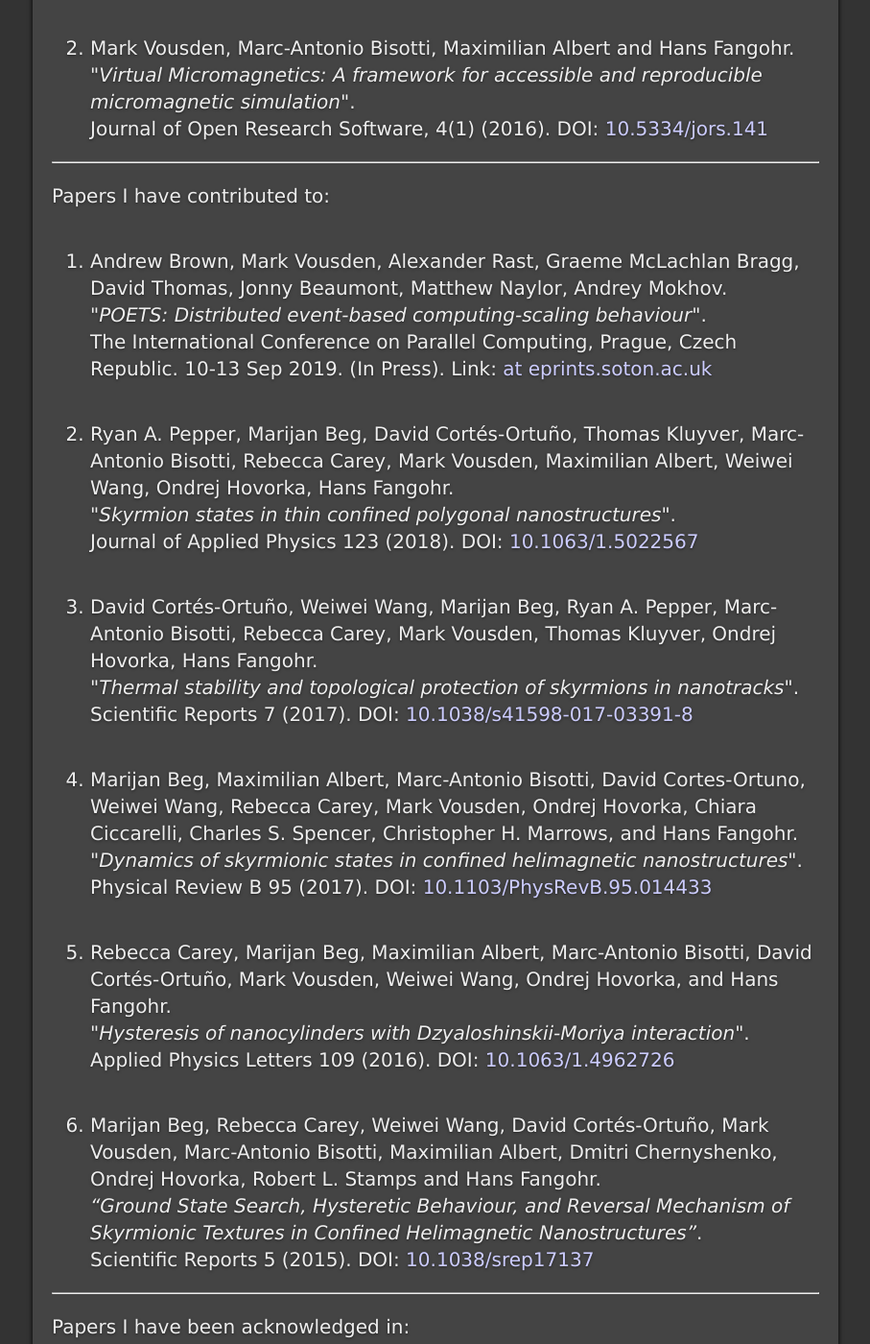
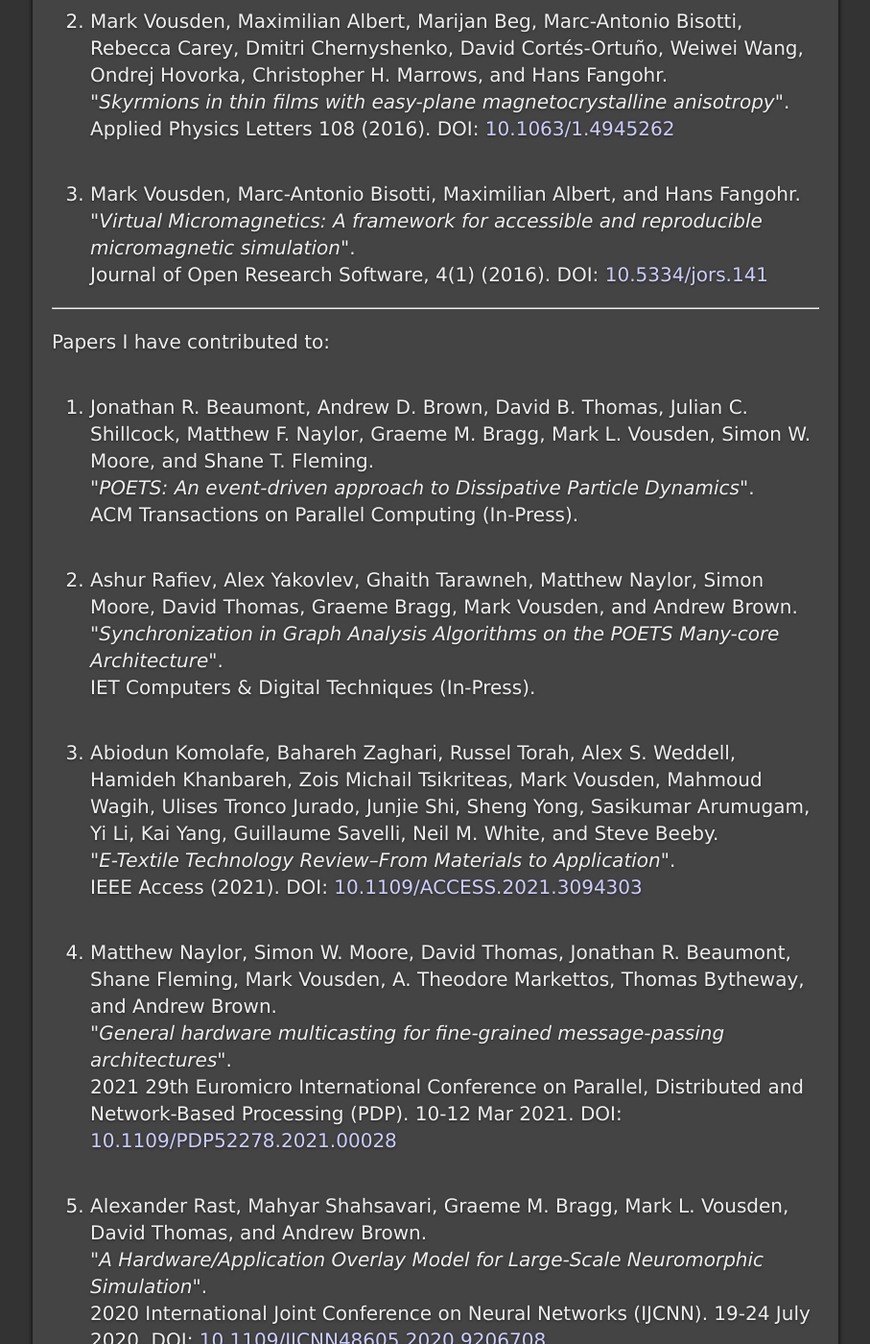
Before and after one commit to mvousden/personal-site, a Jekyll site: the page built from papers.html, in a window 1280 px wide and 1400 px high, scrolled down 381 px. Shown: the whole window at 96% size, without its empty margins (186-1093 px from the left). Built offline with Jekyll 4.4.1, drawn with Linux system fonts in a browser that asks for light colours; some of the changed text lies outside the part shown.

Commit message:
Update papers.

```diff
--- a/papers.html
+++ b/papers.html
@@ -3,23 +3,30 @@
 title: Papers
 ---
 
-<p>Papers I have authored:</p>
+<p>Papers I have directly authored:</p>
 
 <ol>
 <li><p>
+Mark Vousden, Graeme McLachlan Bragg, and Andrew Brown.<br>
+<i>"Asynchronous Simulated Annealing on the Placement Problem: A Beneficial Race
+Condition"</i>. <br>
+Journal of Parallel and Distributed Computing (In-Press).
+</p></li>
+
+<li><p>
 Mark Vousden, Maximilian Albert, Marijan Beg, Marc-Antonio Bisotti, Rebecca
 Carey, Dmitri Chernyshenko, David Cortés-Ortuño, Weiwei Wang, Ondrej Hovorka,
-Christopher H. Marrows and Hans Fangohr. <br>
+Christopher H. Marrows, and Hans Fangohr. <br>
 <i>"Skyrmions in thin films with easy-plane magnetocrystalline
-  anisotropy"</i>. <br>
+anisotropy"</i>. <br>
 Applied Physics Letters 108 (2016).
 DOI: <a href=http://dx.doi.org/10.1063/1.4945262>10.1063/1.4945262</a>
 </p></li>
 
 <li><p>
-Mark Vousden, Marc-Antonio Bisotti, Maximilian Albert and Hans Fangohr.<br>
+Mark Vousden, Marc-Antonio Bisotti, Maximilian Albert, and Hans Fangohr.<br>
 <i>"Virtual Micromagnetics: A framework for accessible and reproducible
-  micromagnetic simulation"</i>. <br>
+micromagnetic simulation"</i>. <br>
 Journal of Open Research Software, 4(1) (2016).
 DOI: <a href=http://doi.org/10.5334/jors.141>10.5334/jors.141</a>
 </p></li>
@@ -29,12 +36,63 @@
 
 <ol>
 <li><p>
+Jonathan R. Beaumont, Andrew D. Brown, David B. Thomas, Julian C. Shillcock,
+Matthew F. Naylor, Graeme M. Bragg, Mark L. Vousden, Simon W. Moore, and
+Shane T. Fleming.<br>
+<i>"POETS: An event-driven approach to Dissipative Particle Dynamics"</i>. <br>
+ACM Transactions on Parallel Computing (In-Press).
+<p></li>
+
+<li><p>
+Ashur Rafiev, Alex Yakovlev, Ghaith Tarawneh, Matthew Naylor, Simon Moore,
+David Thomas, Graeme Bragg, Mark Vousden, and Andrew Brown.<br>
+<i>"Synchronization in Graph Analysis Algorithms on the POETS Many-core
+Architecture"</i>. <br>
+IET Computers & Digital Techniques (In-Press).
+</p></li>
+
+<li><p>
+Abiodun Komolafe, Bahareh Zaghari, Russel Torah, Alex S. Weddell, Hamideh
+Khanbareh, Zois Michail Tsikriteas, Mark Vousden, Mahmoud Wagih, Ulises Tronco
+Jurado, Junjie Shi, Sheng Yong, Sasikumar Arumugam, Yi Li, Kai Yang, Guillaume
+Savelli, Neil M. White, and Steve Beeby.<br>
+<i>"E-Textile Technology Review–From Materials to Application"</i>. <br>
+IEEE Access (2021).
+DOI: <a href=http://doi.org/10.1109/ACCESS.2021.3094303>10.1109/ACCESS.2021.3094303</a>
+</p></li>
+
+<li><p>
+Matthew Naylor, Simon W. Moore, David Thomas, Jonathan R. Beaumont, Shane
+Fleming, Mark Vousden, A. Theodore Markettos, Thomas Bytheway, and Andrew
+Brown.<br>
+<i>"General hardware multicasting for fine-grained message-passing
+architectures"</i>. <br>
+2021 29th Euromicro International Conference on Parallel, Distributed and
+Network-Based Processing (PDP).
+10-12 Mar 2021.
+DOI:
+<a href=https://dx.doi.org/10.1109/PDP52278.2021.00028>10.1109/PDP52278.2021.00028</a>
+</p></li>
+
+<li><p>
+Alexander Rast, Mahyar Shahsavari, Graeme M. Bragg, Mark L. Vousden, David
+Thomas, and Andrew Brown.<br>
+<i>"A Hardware/Application Overlay Model for Large-Scale Neuromorphic
+Simulation"</i>. <br>
+2020 International Joint Conference on Neural Networks (IJCNN).
+19-24 July 2020.
+DOI:
+<a href=https://dx.doi.org/10.1109/IJCNN48605.2020.9206708>10.1109/IJCNN48605.2020.9206708</a>
+</p></li>
+
+<li><p>
 Andrew Brown, Mark Vousden, Alexander Rast, Graeme McLachlan Bragg, David
-Thomas, Jonny Beaumont, Matthew Naylor, Andrey Mokhov. <br>
+Thomas, Jonny Beaumont, Matthew Naylor, and Andrey Mokhov. <br>
 <i>"POETS: Distributed event-based computing-scaling
-  behaviour"</i>. <br>
+behaviour"</i>. <br>
 The International Conference on Parallel Computing, Prague, Czech Republic.
-10-13 Sep 2019. (In Press). Link:
+10-13 Sep 2019.
+Link:
 <a href=https://eprints.soton.ac.uk/432964/1/2019_ParCo_POETS_Distributed_event_based_computing_scaling_behaviour.pdf>
 at eprints.soton.ac.uk</a>
 </p></li>
@@ -42,7 +100,7 @@
 <li><p>
 Ryan A. Pepper, Marijan Beg, David Cortés-Ortuño, Thomas Kluyver, Marc-Antonio
 Bisotti, Rebecca Carey, Mark Vousden, Maximilian Albert, Weiwei Wang, Ondrej
-Hovorka, Hans Fangohr. <br>
+Hovorka, and Hans Fangohr. <br>
 <i>"Skyrmion states in thin confined polygonal nanostructures"</i>. <br>
 Journal of Applied Physics 123 (2018).
 DOI:
@@ -51,7 +109,7 @@
 
 <li><p>
 David Cortés-Ortuño, Weiwei Wang, Marijan Beg, Ryan A. Pepper, Marc-Antonio
-Bisotti, Rebecca Carey, Mark Vousden, Thomas Kluyver, Ondrej Hovorka,
+Bisotti, Rebecca Carey, Mark Vousden, Thomas Kluyver, Ondrej Hovorka, and
 Hans Fangohr. <br>
 <i>"Thermal stability and topological protection of skyrmions in nanotracks"</i>. <br>
 Scientific Reports 7 (2017).
@@ -84,9 +142,9 @@
 <li><p>
 Marijan Beg, Rebecca Carey, Weiwei Wang, David Cortés-Ortuño, Mark Vousden,
 Marc-Antonio Bisotti, Maximilian Albert, Dmitri Chernyshenko, Ondrej Hovorka,
-Robert L. Stamps and Hans Fangohr. <br>
-<i>“Ground State Search, Hysteretic Behaviour, and Reversal Mechanism of
-Skyrmionic Textures in Confined Helimagnetic Nanostructures”</i>. <br>
+Robert L. Stamps, and Hans Fangohr. <br>
+<i>"Ground State Search, Hysteretic Behaviour, and Reversal Mechanism of
+Skyrmionic Textures in Confined Helimagnetic Nanostructures"</i>. <br>
 Scientific Reports 5 (2015). DOI:
 <a href=https://dx.doi.org/10.1038/srep17137>10.1038/srep17137</a>
 </p></li>
@@ -97,23 +155,23 @@
 <ol>
 <li><p>
 Tom Lancaster. <br>
-<i>“Skyrmions in Magnetic Materials”</i>. <br>
+<i>"Skyrmions in Magnetic Materials"</i>. <br>
 Contemporary Physics, 60:3, 246-261 (2019). DOI:
 <a href=https://doi.org/10.1080/00107514.2019.1699352>10.1080/00107514.2019.1699352</a>
 </p></li>
 
 <li><p>
-Matthew Naylor, Simon Moore, David Thomas. <br>
-<i>“Tinsel: a manythread overlay for FPGA clusters”</i>. <br>
+Matthew Naylor, Simon Moore, and David Thomas. <br>
+<i>"Tinsel: a manythread overlay for FPGA clusters"</i>. <br>
 2019 International Conference on Field Programmable Logic and Applications
 (2019). DOI:
 <a href=https://doi.org/10.17863/CAM.41892>10.17863/CAM.41892</a>
 </p></li>
 
 <li><p>
-Bahareh Zaghari, Victor Humphrey, Mohamed Moshrefi-Torbati. <br>
-<i>“Dispersion Behavior of Torsional Guided Waves
-  in a Small Diameter Steel Gas Pipe”</i>. <br>
+Bahareh Zaghari, Victor Humphrey, and Mohamed Moshrefi-Torbati. <br>
+<i>"Dispersion Behavior of Torsional Guided Waves
+in a Small Diameter Steel Gas Pipe"</i>. <br>
 Proceedings of the 19th International Conference on Automation & Computing,
 Brunel University, London, UK (2013). Link:
 <a href=http://ieeexplore.ieee.org/abstract/document/6662009/>http://ieeexplore.ieee.org/abstract/document/6662009/</a>
```
